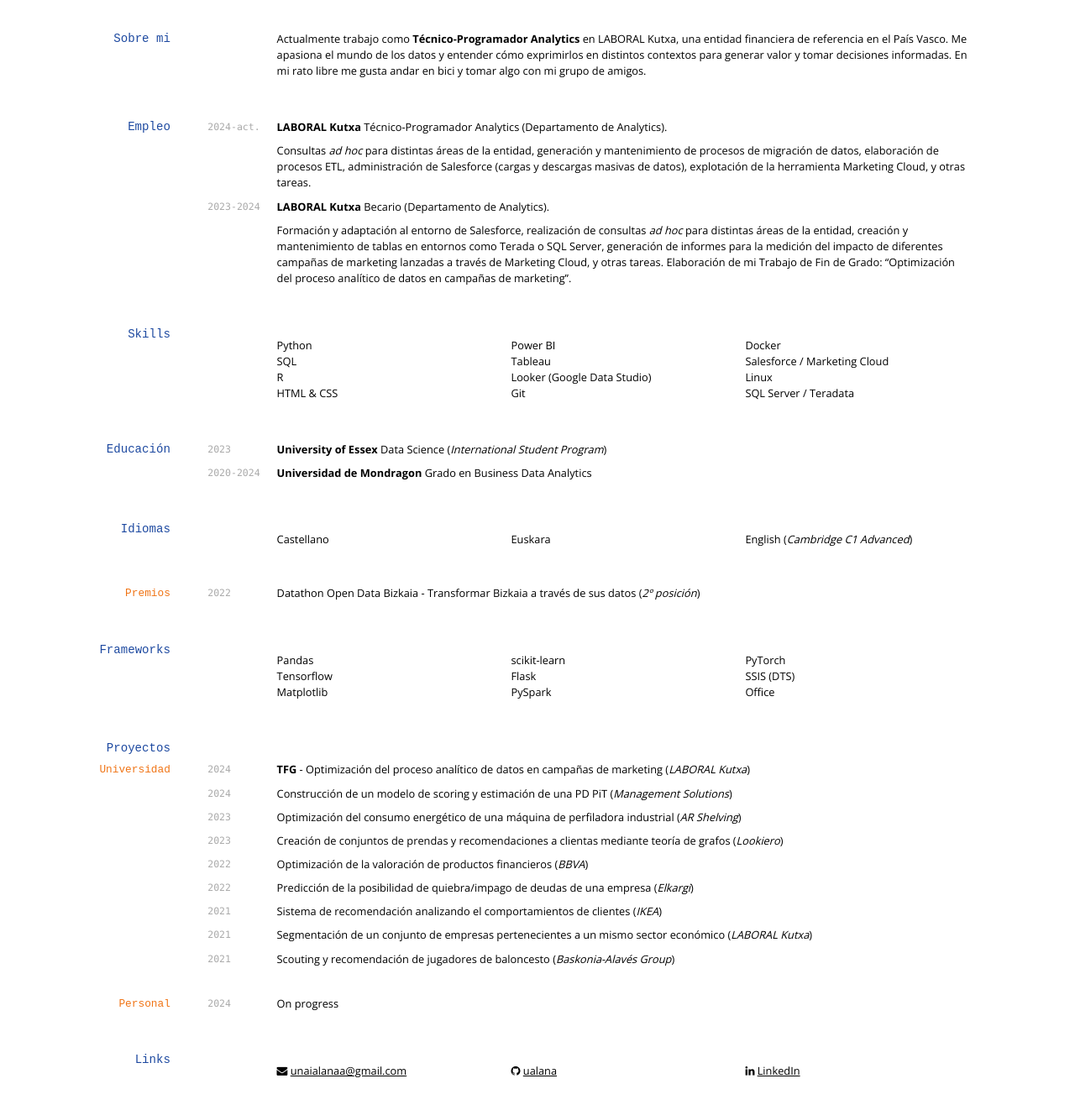
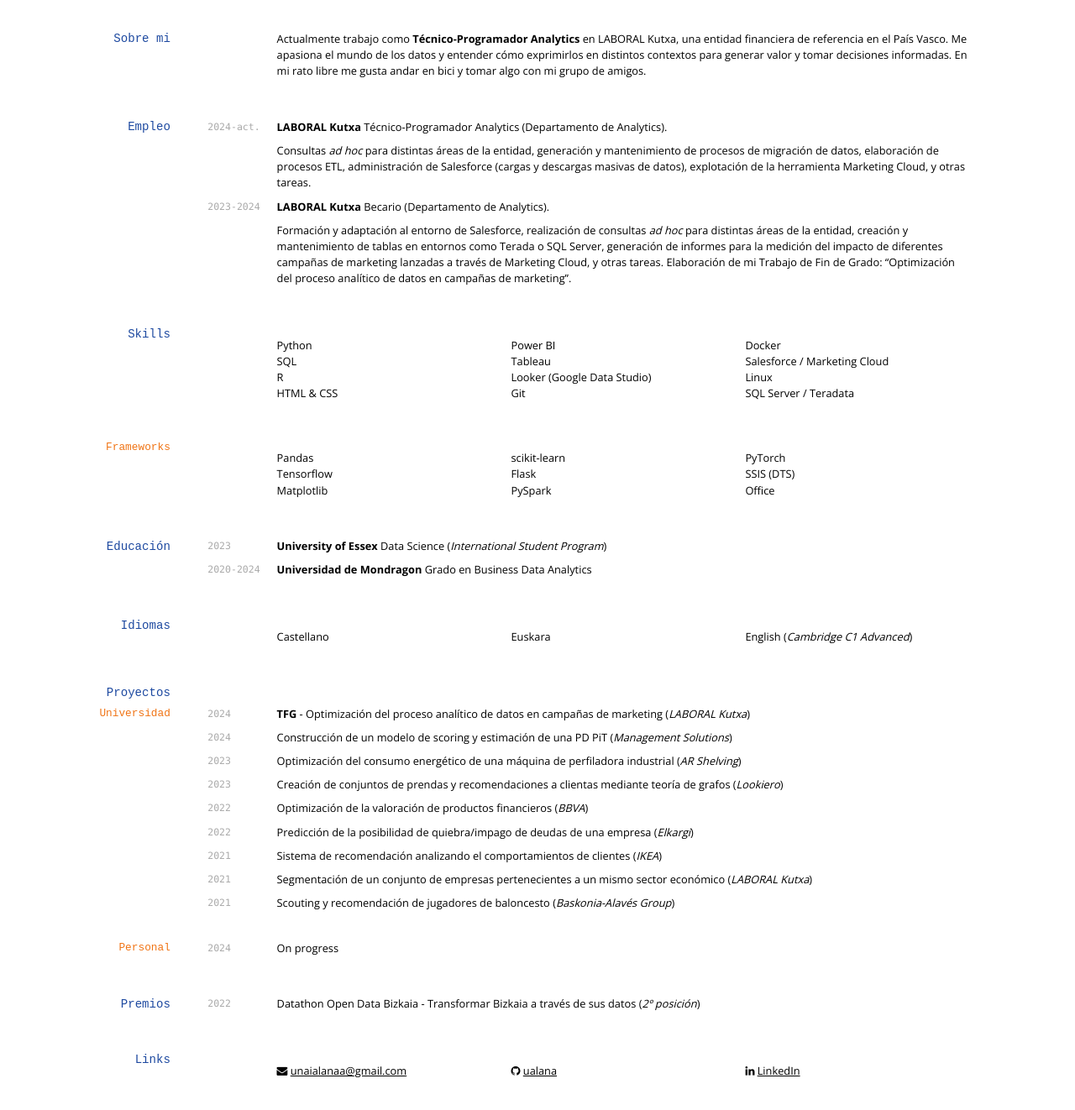
Before and after one commit to ualana/ualana.github.io, a Jekyll site: the page built from index.md, in a window 1280 px wide and 1400 px high, scrolled down 180 px. Shown: the top 1322 px of the window at 84% size. Built offline with Jekyll 4.4.1, drawn with Linux system fonts in a browser that asks for light colours; nearby versions of some CDN libraries; some of the changed lines change nothing that is shown.

Commit message:
20250130

```diff
--- a/index.md
+++ b/index.md
@@ -43,6 +43,17 @@
 * Linux
 * SQL Server / Teradata
 
+### Frameworks
+
+* Pandas
+* Tensorflow
+* Matplotlib
+* scikit-learn
+* Flask
+* PySpark
+* PyTorch
+* SSIS (DTS)
+* Office
 
 ## Educación
 
@@ -57,22 +68,6 @@
 * Castellano
 * Euskara
 * English (_Cambridge C1 Advanced_)
-
-### Premios
-
-`2022` Datathon Open Data Bizkaia - Transformar Bizkaia a través de sus datos (_2º posición_)
-
-## Frameworks
-
-* Pandas
-* Tensorflow
-* Matplotlib
-* scikit-learn
-* Flask
-* PySpark
-* PyTorch
-* SSIS (DTS)
-* Office
 
 ## Proyectos
 
@@ -108,6 +103,10 @@
 
 `2024`
 On progress
+
+## Premios
+
+`2022` Datathon Open Data Bizkaia - Transformar Bizkaia a través de sus datos (_2º posición_)
 
 <!-- ## Non-academic -->
 
```
